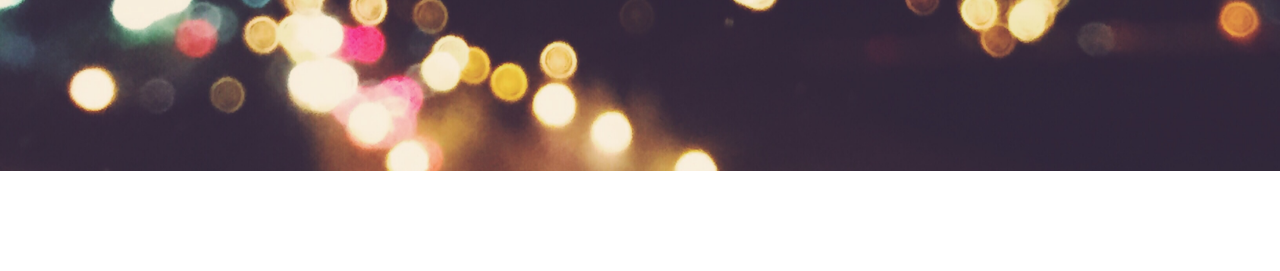
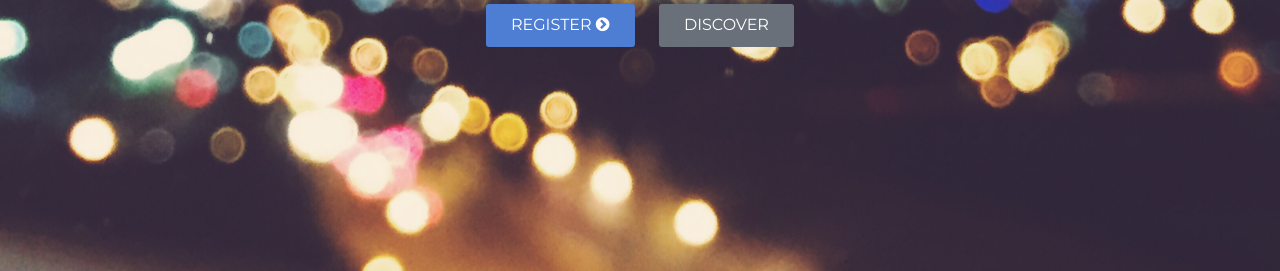
Before and after one commit to bohdanMelnychuk/Eventide, a plain HTML site: page index.html in a window 1280 px wide. Shown: the part 529-800 px from the top of the page. Drawn offline with nearby package versions, Linux system fonts and the light colour scheme.

Commit message:
fix header section

```diff
--- a/css/style.css
+++ b/css/style.css
@@ -2,6 +2,9 @@ body{
     min-width: 320px;
     font-family: sans-serif;
     font-size: 16px;
+    background-color: #fff;
+    color: #828282;
+    font-weight: normal;
 }
 /*=======section.section-header=======*/
 .my-btn{
@@ -9,9 +12,11 @@ body{
     padding: 10px 25px;
     color: #fff;
     font-size: 16px;
+    font-family: Montserrat;
     text-transform: uppercase;
     text-decoration: none;
     border-radius: 3px;
+    -webkit-transition: .3s;
     transition: .3s;
     margin: 10px;
 }
@@ -31,12 +36,21 @@ a.my-btn:hover{
 .my-btn-grey:hover{
     background-color: #5d6167;
 }
+h1,h2,h3,h4,h5,h6{
+    text-transform: uppercase;
+}
 section.section-header{
     background-image: url(../img/brand.jpg);
     background-size: cover;
-    background-position: center center;
-    height: 700px;
+    background-position: center;
+    height: 100vh;
+    display: -webkit-box;
+    display: -webkit-flex;
+    display: -ms-flexbox;
     display: flex;
+    -webkit-box-align: center;
+    -webkit-align-items: center;
+    -ms-flex-align: center;
     align-items: center;
 }
 .header-top{
--- a/index.html
+++ b/index.html
@@ -10,6 +10,7 @@
 	<link rel="icon" href="img/favicon.jpg" type="image/x-icon">
 	<link href="css/bootstrap.min.css" rel="stylesheet">
 	<link rel="stylesheet" href="css/font-awesome/css/font-awesome.min.css">
+<!--	<link rel="stylesheet" href="https://cdnjs.cloudflare.com/ajax/libs/font-awesome/4.7.0/css/font-awesome.min.css">-->
 	<link href="css/style.css" rel="stylesheet">
 
 <!--[if lt IE 9]>
@@ -27,13 +28,16 @@
 	                    <h1>November 08-10 &#124; Sudney</h1>
 	                    <p>Lorem ipsum dolor sit amet, consectetur adipisicing elit. Necessitatibus fuga, aliquid nostrum nesciunt saepe similique mollitia, aut iure beatae repellat.</p>
 	                    <div class="reg">
-	                        <a href="/" class="my-btn my-btn-blue">Register <span class="li "></span></a>
+	                        <a href="/" class="my-btn my-btn-blue">Register <i class="fa fa-chevron-circle-right"></i></a>
 	                        <a href="/" class="my-btn my-btn-grey">Discover</a>
 	                   </div>
 	                </header>
 	            </div>
 	        </div>
 	    </div>
+	</section><!--.section-header-->
+	<section class="main-event">
+
 	</section>
 
 
```
